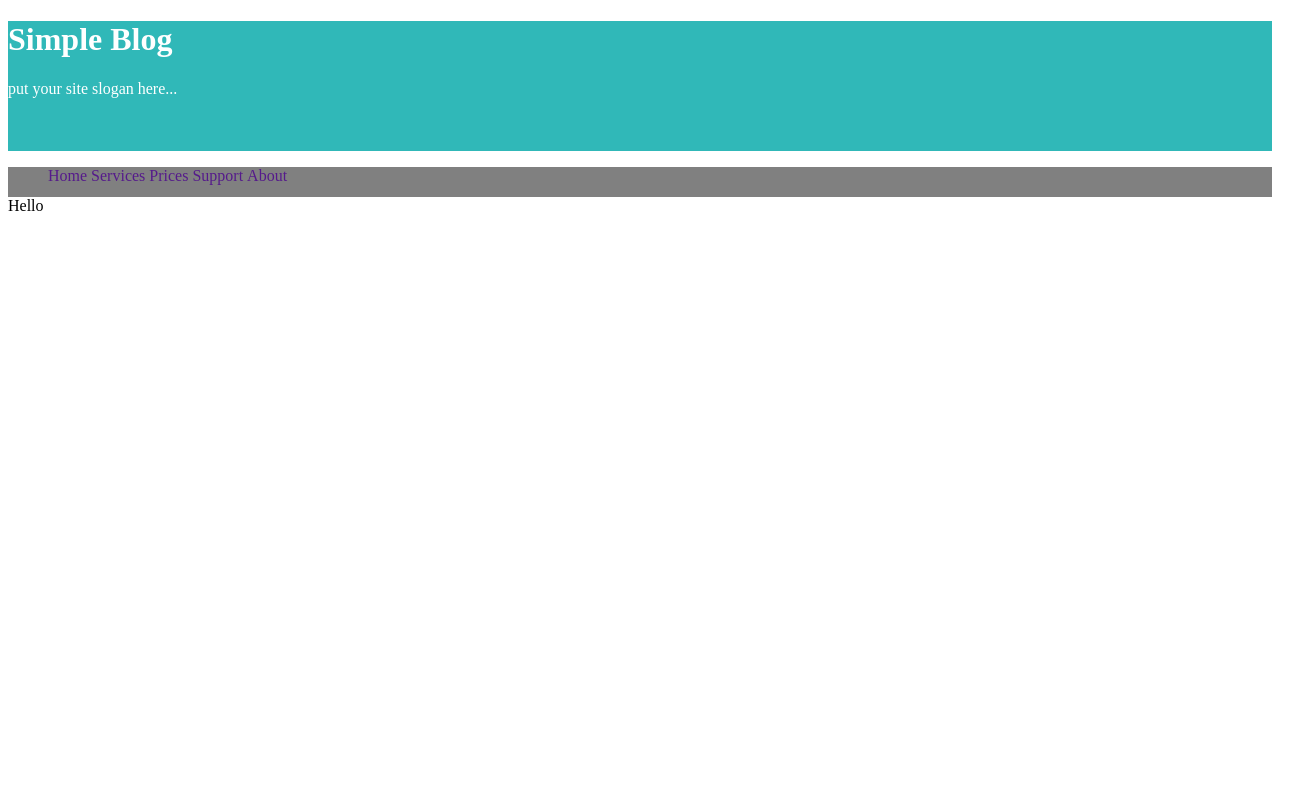
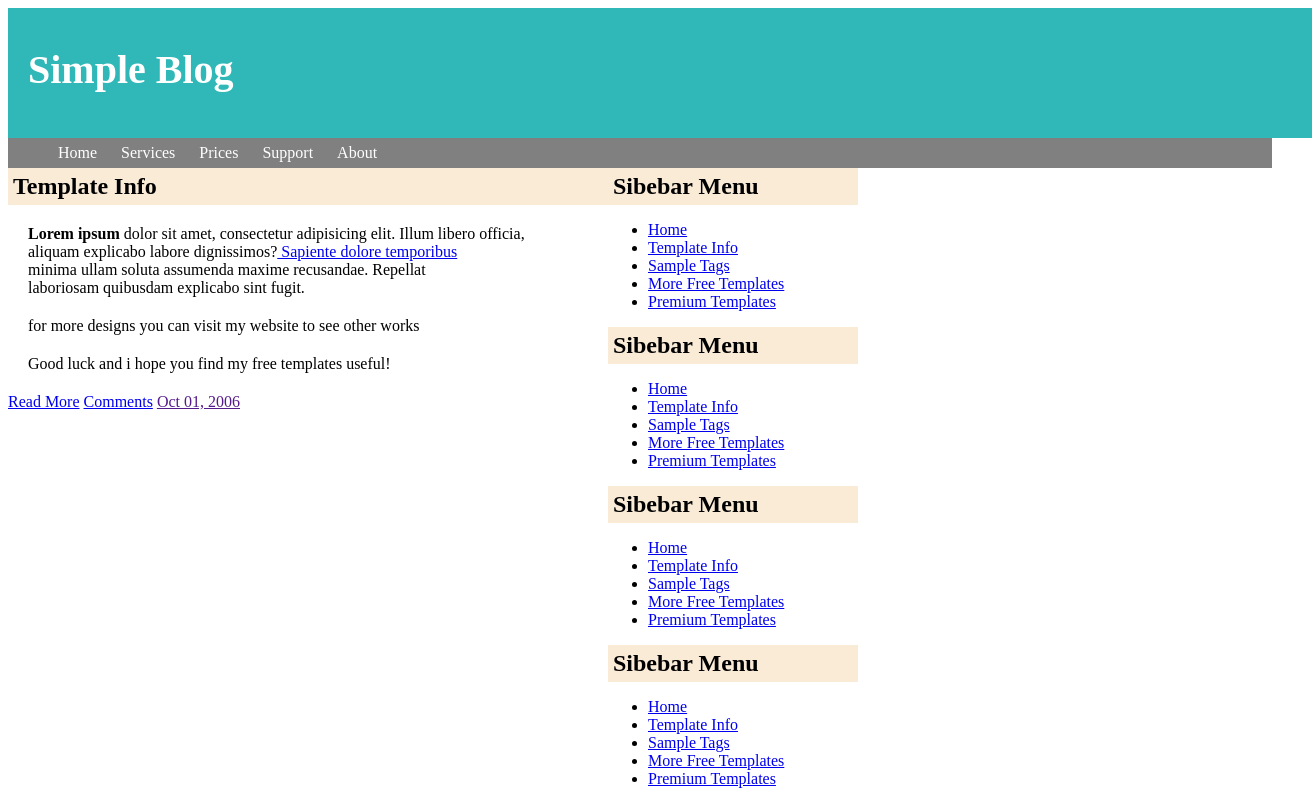
Before and after one commit to Vahag91/My_project_3, a plain HTML site: page index.html in a window 1280 px wide. Shown: the whole page, 1312 px wide, since content can reach past the window. Drawn offline with Linux system fonts and the light colour scheme.

Commit message:
Added main visual blocks

```diff
--- a/index.html
+++ b/index.html
@@ -8,9 +8,7 @@
     <link rel="stylesheet" href="style.css">
 </head>
 <body>
-    <div class="logo"> <h1>Simple Blog</h1> <span>
-        put your site slogan here...
-    </span> </div>
+    <div class="logo"> <h1>Simple Blog</h1> </div>
 
     <div class="navbar"> <ul>
         <li><a href=""> Home</a></li>
@@ -19,7 +17,54 @@
         <li><a href=""> Support</a></li>
         <li><a href=""> About</a></li>
     </ul></div>
-    <div> Hello</div>
 
+<div class="infodiv block0 "><h2>Template Info</h2>
+<p>
+    <span><strong>Lorem ipsum </strong>dolor sit amet, consectetur adipisicing elit. Illum libero officia,<span>
+         aliquam explicabo labore dignissimos?<a href="#"> Sapiente dolore temporibus</a></span>
+         <span> minima ullam soluta assumenda maxime recusandae. Repellat
+     </span>laboriosam quibusdam explicabo sint fugit.</span>
+     <p>for more designs you can visit my website to see other works</p>
+     <p>Good luck and i hope you find my free templates useful!</p>
+     <span class="rightclm"> <a href="#"> Read More</a> <a href="#">Comments</a> <a href="">Oct 01, 2006</a></span>
+</p></div>
+
+<div class="block0">
+<div class="block1"> <h2>Sibebar Menu</h2>
+    <ul>
+        <li><a href="#">Home</a></li>
+        <li><a href="#">Template Info</a></li>
+        <li><a href="#">Sample Tags</a></li>
+        <li><a href="#">More Free Templates</a></li>
+        <li><a href="#">Premium Templates</a></li>
+    </ul>
+</div>
+
+
+<div class="block2"><h2>Sibebar Menu</h2>
+    <ul>
+        <li><a href="#">Home</a></li>
+        <li><a href="#">Template Info</a></li>
+        <li><a href="#">Sample Tags</a></li>
+        <li><a href="#">More Free Templates</a></li>
+        <li><a href="#">Premium Templates</a></li>
+    </ul></div>
+<div class="block3"><h2>Sibebar Menu</h2>
+    <ul>
+        <li><a href="#">Home</a></li>
+        <li><a href="#">Template Info</a></li>
+        <li><a href="#">Sample Tags</a></li>
+        <li><a href="#">More Free Templates</a></li>
+        <li><a href="#">Premium Templates</a></li>
+    </ul></div>
+<div class="block4"><h2>Sibebar Menu</h2>
+    <ul>
+        <li><a href="#">Home</a></li>
+        <li><a href="#">Template Info</a></li>
+        <li><a href="#">Sample Tags</a></li>
+        <li><a href="#">More Free Templates</a></li>
+        <li><a href="#">Premium Templates</a></li>
+    </ul></div>
+</div>
 </body>
 </html>
--- a/style.css
+++ b/style.css
@@ -1,17 +1,66 @@
 .logo {
     background-color: rgb(48, 184, 184);
-    height: 130px;
+    height: 110px;
+    width: 100%;
     color: white;
+   line-height: 50px;
+   font-size: 20px;
+   padding: 10px 20px;
+   float: left;
+
 }
 
 .navbar {
-    background-color: gray;
-    height: 30px;
+
+    clear: left;
+    width: 100%;
+      height: 30px;
+      background-color: gray;
+
 }
 .navbar li {
     display: inline;
+    line-height: 30px;
+
    }
 
 .navbar a {
+    color: white;
     text-decoration: none;
+    margin: 0 10px;
 }
+.infodiv {
+    width: 600px;
+}
+
+span {
+    display: block;
+}
+
+.infodiv p  {
+    margin: 20px;
+
+}
+.infodiv h2 {
+    background-color: antiquewhite;
+    margin: 10px;
+}
+
+
+
+.block1 {
+    width: 250px;
+
+
+
+}
+
+.block0 h2 {
+    background-color: antiquewhite;
+    margin: 0px;
+    padding: 5px;
+}
+.block0 {
+    float: left;
+
+}
```
